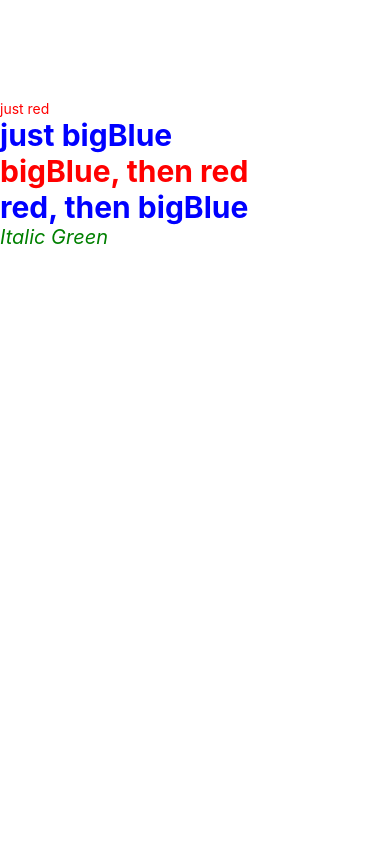
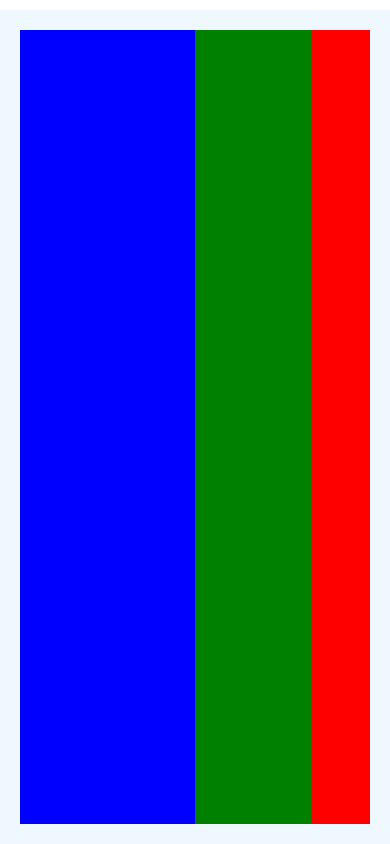
Before and after one commit to saurabhdutta047/TrackYourExpenses, a React Native app: screen / in a window 390 px wide. Built offline with nearby package versions, Linux system fonts and the light colour scheme.

Commit message:
feat(ReactNative): Learnt about flex

```diff
--- a/src/App.tsx
+++ b/src/App.tsx
@@ -163,21 +163,24 @@ import {
 // export default App;
 
 
-const LotsOfStyles = () => {
-  return (
-    <View style={styles.containerView}>
-      <Text style={styles.red}>just red</Text>
-      <Text style={styles.bigBlue}>just bigBlue</Text>
-      <Text style={[styles.bigBlue, styles.red]}>bigBlue, then red</Text>
-      <Text style={[styles.red, styles.bigBlue]}>red, then bigBlue</Text>
-      <Text style={styles.italicGreen}>Italic Green</Text>
-    </View>
-  );
-};
+// const LotsOfStyles = () => {
+//   return (
+//     <View style={styles.containerView}>
+//       <Text style={styles.red}>just red</Text>
+//       <Text style={styles.bigBlue}>just bigBlue</Text>
+//       <Text style={[styles.bigBlue, styles.red]}>bigBlue, then red</Text>
+//       <Text style={[styles.red, styles.bigBlue]}>red, then bigBlue</Text>
+//       <Text style={styles.italicGreen}>Italic Green</Text>
+//     </View>
+//   );
+// };
 
 const styles = StyleSheet.create({
   containerView: {
-    marginTop: 100,
+    flex: 1,
+    marginTop: 10,
+    padding: 20,
+    backgroundColor: 'aliceblue',
   },
   bigBlue: {
     color: 'blue',
@@ -194,4 +197,21 @@ const styles = StyleSheet.create({
   }
 });
 
-export default LotsOfStyles;
+// export default LotsOfStyles;
+
+const Flex = () => {
+  return (
+    <View
+    style={[
+      styles.containerView, {
+        flexDirection: 'row-reverse',
+      },
+    ]}>
+      <View style={{flex: 1, backgroundColor: 'red'}} />
+      <View style={{flex: 2, backgroundColor: 'green'}}/>
+      <View style={{flex: 3, backgroundColor: 'blue'}}/>
+      </View>
+  )
+
+}
+export default Flex;
```
